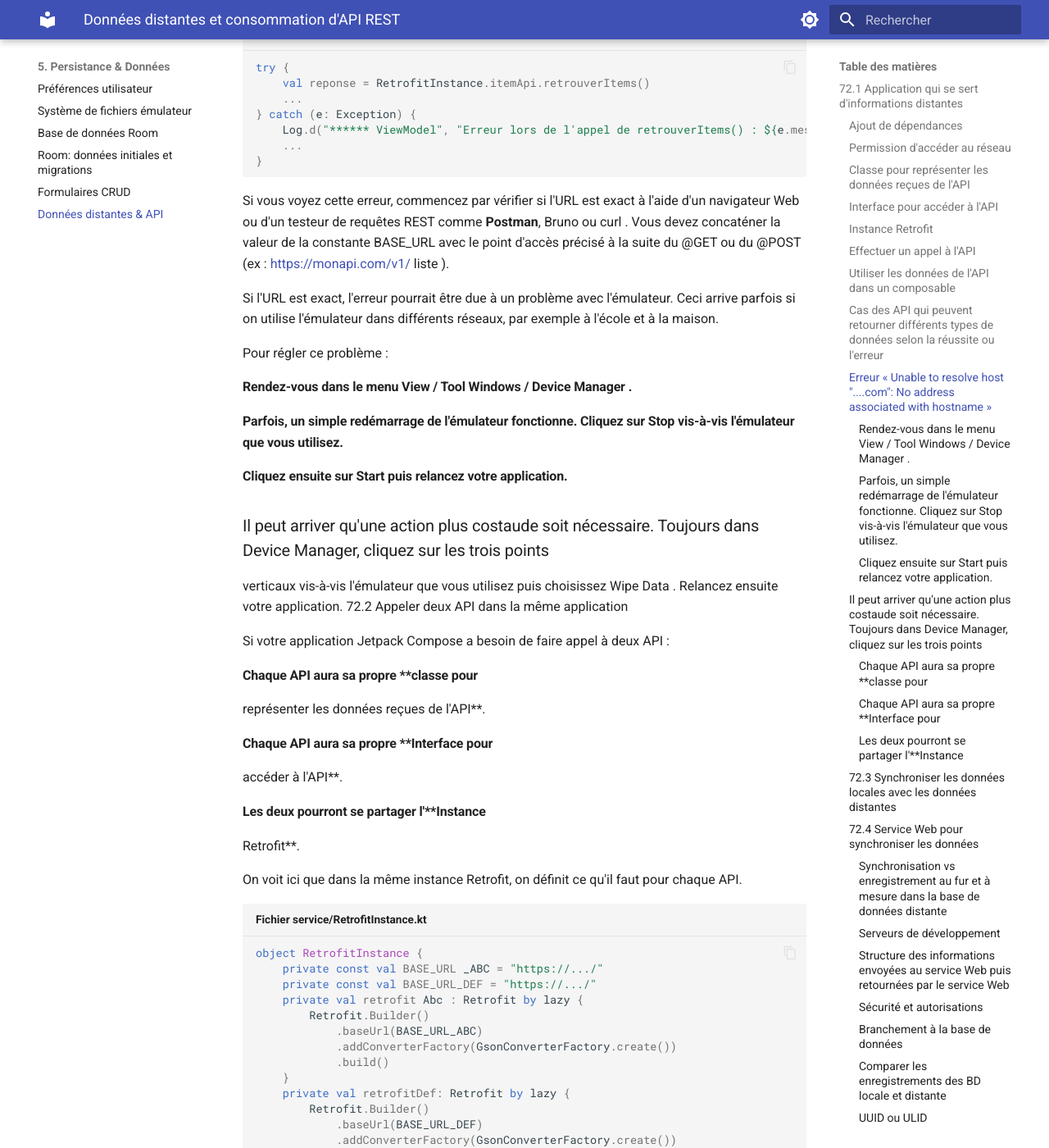
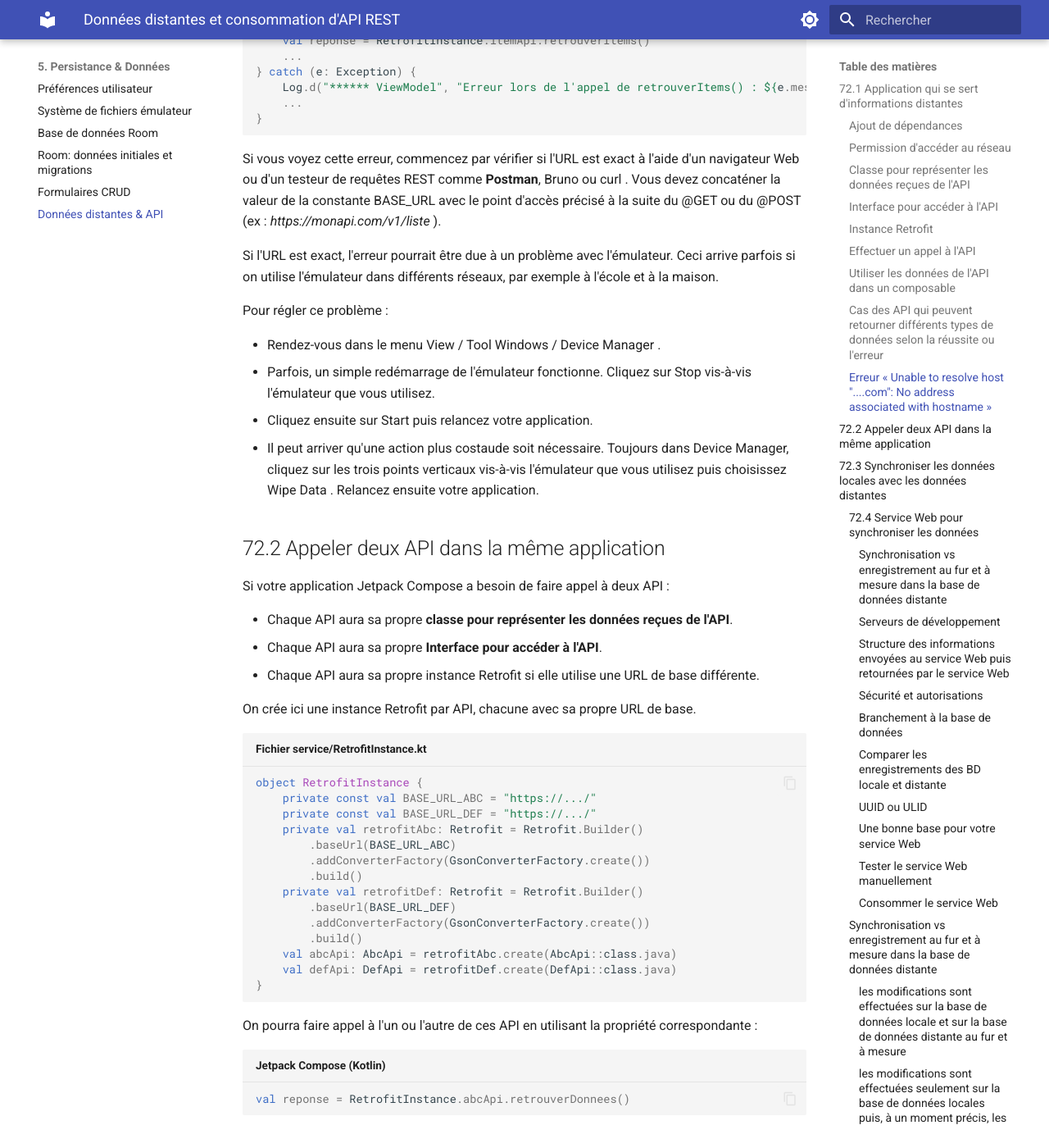
Before and after one commit to Apps-Mobiles-2-Victo/notes_de_cours, an MkDocs documentation site: the page built from docs/05-donnees-persistance/donnees-distantes-api.md, in a window 1280 px wide and 1400 px high, scrolled down 9127 px. Shown: the whole window at 82% size. Built offline with MkDocs 1.6.1 and Material for MkDocs 9.7.7, drawn with Linux system fonts in a browser that asks for light colours; some of the changed text lies outside the part shown.

Commit message:
Refactor donnees-distantes-api.md for improved clarity and consistency in code examples and formatting

````diff
--- a/docs/05-donnees-persistance/donnees-distantes-api.md
+++ b/docs/05-donnees-persistance/donnees-distantes-api.md
@@ -256,7 +256,7 @@ object RetrofitInstance {
 Dans cet extrait de code, l'instruction *addConverterFactory(GsonConverterFactory.create())* permet d'automatiser la conversion de données JSON en objets Kotlin et vice versa.
 
 
-Comme *RetrofitInstance* est un object, *itemApi* est créée une seule fois et réutilisée chaque fois qu'on y accède.
+*itemApi* est créée une seule fois, au premier accès à *RetrofitInstance*.
 
 
 ### Effectuer un appel à l'API
@@ -290,12 +286,11 @@ class HomeViewModel : ViewModel() {
     fun rechercherItems() {
         viewModelScope.launch {
             try {
-                val reponse = RetrofitInstance.itemApi. retrouverItems ()
+                val reponse = RetrofitInstance.itemApi.retrouverItems()
                 if (reponse.isSuccessful) {
                     uiState.value = uiState.value.copy(
                          _listeItems = reponse.body() ,
-                        ...    // on a accès à reponse.code() pour retrouver le code
-d'état HTTP retourné par l'API
+                        ...    // on a accès à reponse.code() pour retrouver le code d'état HTTP retourné par l'API
                     )
                 }
                 else {
@@ -308,12 +303,12 @@ d'état HTTP retourné par l'API
     }
     fun rechercherUnItem (id: Int) {
         ...
-        val reponse = RetrofitInstance.itemApi. retrouverUnItem ( id )
+        val reponse = RetrofitInstance.itemApi.retrouverUnItem(id)
         ...
     }
     fun insererItem(item: Item) {
         ...
-        val reponse = RetrofitInstance.itemApi. ajouterItem (item)
+        val reponse = RetrofitInstance.itemApi.ajouterItem(item)
         ...
     }
 }
@@ -335,7 +330,7 @@ Un composable pourra alors appeler une méthode du ViewModel pour réaliser l'ap
 fun AfficherItem(viewModel: HomeViewModel, id: Int) {
     Button(
         onClick = {
-            viewModel. rechercherUnItem (id)
+            viewModel.rechercherUnItem(id)
         }
     ) {
         Text(text = "Rechercher")
@@ -374,7 +368,7 @@ fun UnItem(viewModel: HomeViewModel) {
 Prenons le cas d'un API qui retourne un tableau d'items quand la requête fonctionne ou un message d'erreur si un problème survient.
 
 
-Ce message d'erreur, initialisé par l'API, est plus précis qu'un simple Not Found ou Internal Server Error.
+Ce message d'erreur, initialisé par l'API, est plus précis qu'un simple *Not Found* ou *Internal Server Error*.
 
 
 Pour avoir accès à ce message, il faut d'abord créer une classe dont les propriétés correspondent aux clés JSON reçues.
@@ -387,10 +381,12 @@ data class ReponseAvecMessage (
 ```
 
 
-Dans le ViewModel, il sera possible de retrouver le message d'erreur retourné par l'API à l'aide manipulations JSON.
+Dans le ViewModel, il sera possible de retrouver le message d'erreur retourné par l'API à l'aide de manipulations JSON.
 
 
 ```kotlin title="Fichier ui/HomeViewModel.kt"
+import com.google.gson.Gson
+
 fun retrouverItems() {
     viewModelScope.launch {
         try {
@@ -400,8 +396,10 @@ fun retrouverItems() {
             }
             else {
                 val gson = Gson()
-                val reponseAvecMessage: ReponseAvecMessage ? = gson?.fromJson(reponse?.errorBody()?.charStream()?.readText(),
-ReponseAvecMessage ::class.java)
+                val reponseAvecMessage: ReponseAvecMessage? = gson.fromJson(
+                    reponse.errorBody()?.charStream()?.readText(),
+                    ReponseAvecMessage::class.java
+                )
                 val message = reponseAvecMessage?.message ?: "Aucun message"
                 ...
             }
@@ -442,59 +440,39 @@ Si l'URL est exact, l'erreur pourrait être due à un problème avec l'émulateu
 Pour régler ce problème :
 
 
-#### Rendez-vous dans le menu  View  /  Tool Windows  /  Device Manager .
+- Rendez-vous dans le menu  View  /  Tool Windows  /  Device Manager .
+- Parfois, un simple redémarrage de l'émulateur fonctionne. Cliquez sur Stop vis-à-vis l'émulateur que vous utilisez.
+- Cliquez ensuite sur Start puis relancez votre application.
+- Il peut arriver qu'une action plus costaude soit nécessaire. Toujours dans Device Manager, cliquez sur les trois points
+verticaux vis-à-vis l'émulateur que vous utilisez puis choisissez Wipe Data . Relancez ensuite votre application.
 
 
-#### Parfois, un simple redémarrage de l'émulateur fonctionne. Cliquez sur Stop vis-à-vis l'émulateur que vous utilisez.
-
-
-#### Cliquez ensuite sur Start puis relancez votre application.
-
-
-### Il peut arriver qu'une action plus costaude soit nécessaire. Toujours dans Device Manager, cliquez sur les trois points
-verticaux vis-à-vis l'émulateur que vous utilisez puis choisissez Wipe Data . Relancez ensuite votre application. 72.2 Appeler deux API dans la même application
-
+## 72.2 Appeler deux API dans la même application
 
 Si votre application Jetpack Compose a besoin de faire appel à deux API :
 
-
-#### Chaque API aura sa propre **classe pour
-représenter les données reçues de l'API**.
+- Chaque API aura sa propre **classe pour représenter les données reçues de l'API**.
+- Chaque API aura sa propre **Interface pour accéder à l'API**.
+- Chaque API aura sa propre instance Retrofit si elle utilise une URL de base différente.
 
 
-#### Chaque API aura sa propre **Interface pour
-accéder à l'API**.
-
-
-#### Les deux pourront se partager l'**Instance
-Retrofit**.
-
-
-On voit ici que dans la même instance Retrofit, on définit ce qu'il faut pour chaque API.
+On crée ici une instance Retrofit par API, chacune avec sa propre URL de base.
 
 
 ```kotlin title="Fichier service/RetrofitInstance.kt"
 object RetrofitInstance {
-    private const val BASE_URL _ABC = "https://.../"
+    private const val BASE_URL_ABC = "https://.../"
     private const val BASE_URL_DEF = "https://.../"
-    private val retrofit Abc : Retrofit by lazy {
-        Retrofit.Builder()
-            .baseUrl(BASE_URL_ABC)
-            .addConverterFactory(GsonConverterFactory.create())
-            .build()
-    }
-    private val retrofitDef: Retrofit by lazy {
-        Retrofit.Builder()
-            .baseUrl(BASE_URL_DEF)
-            .addConverterFactory(GsonConverterFactory.create())
-            .build()
-    }
-    val abc Api: AbcApi by lazy {
-        retrofit.create(AbcApi::class.java)
-    }
-    val defApi: DefApi by lazy {
-        retrofit.create(DefApi::class.java)
-    }
+    private val retrofitAbc: Retrofit = Retrofit.Builder()
+        .baseUrl(BASE_URL_ABC)
+        .addConverterFactory(GsonConverterFactory.create())
+        .build()
+    private val retrofitDef: Retrofit = Retrofit.Builder()
+        .baseUrl(BASE_URL_DEF)
+        .addConverterFactory(GsonConverterFactory.create())
+        .build()
+    val abcApi: AbcApi = retrofitAbc.create(AbcApi::class.java)
+    val defApi: DefApi = retrofitDef.create(DefApi::class.java)
 }
 ```
 
@@ -503,11 +481,11 @@ On pourra faire appel à l'un ou l'autre de ces API en utilisant la propriété
 
 
 ```kotlin title="Jetpack Compose (Kotlin)"
-val reponse = RetrofitInstance. abc Api.retrouverDonnees()
+val reponse = RetrofitInstance.abcApi.retrouverDonnees()
 ```
 
 
-### 72.3 Synchroniser les données locales avec les données distantes
+## 72.3 Synchroniser les données locales avec les données distantes
 
 
 Une application mobile qui travaille avec des données locales a tout avantage à synchroniser ses données avec une base de données distante afin de s'assurer de ne rien perdre en cas de bris du téléphone.
````
Also changed, not shown: other parts of docs/05-donnees-persistance/donnees-distantes-api.md (+2 -7 lines).
